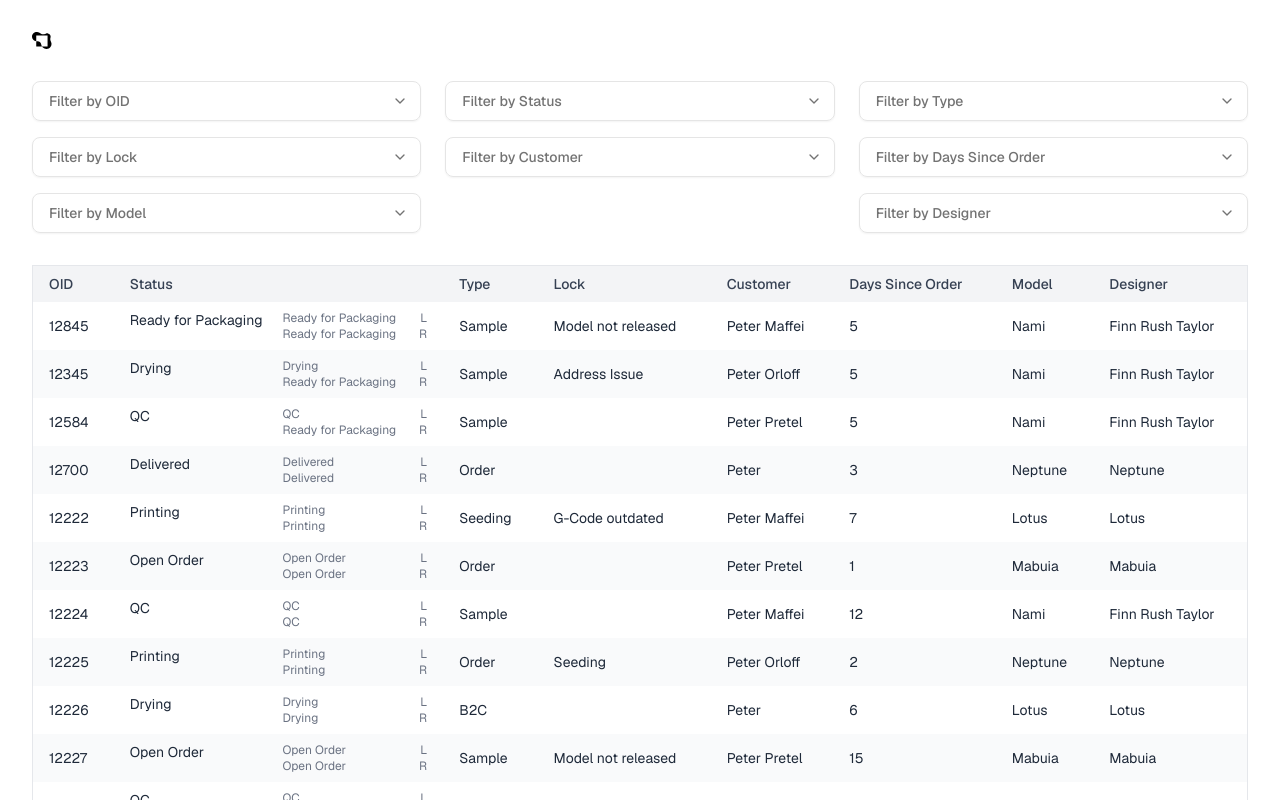
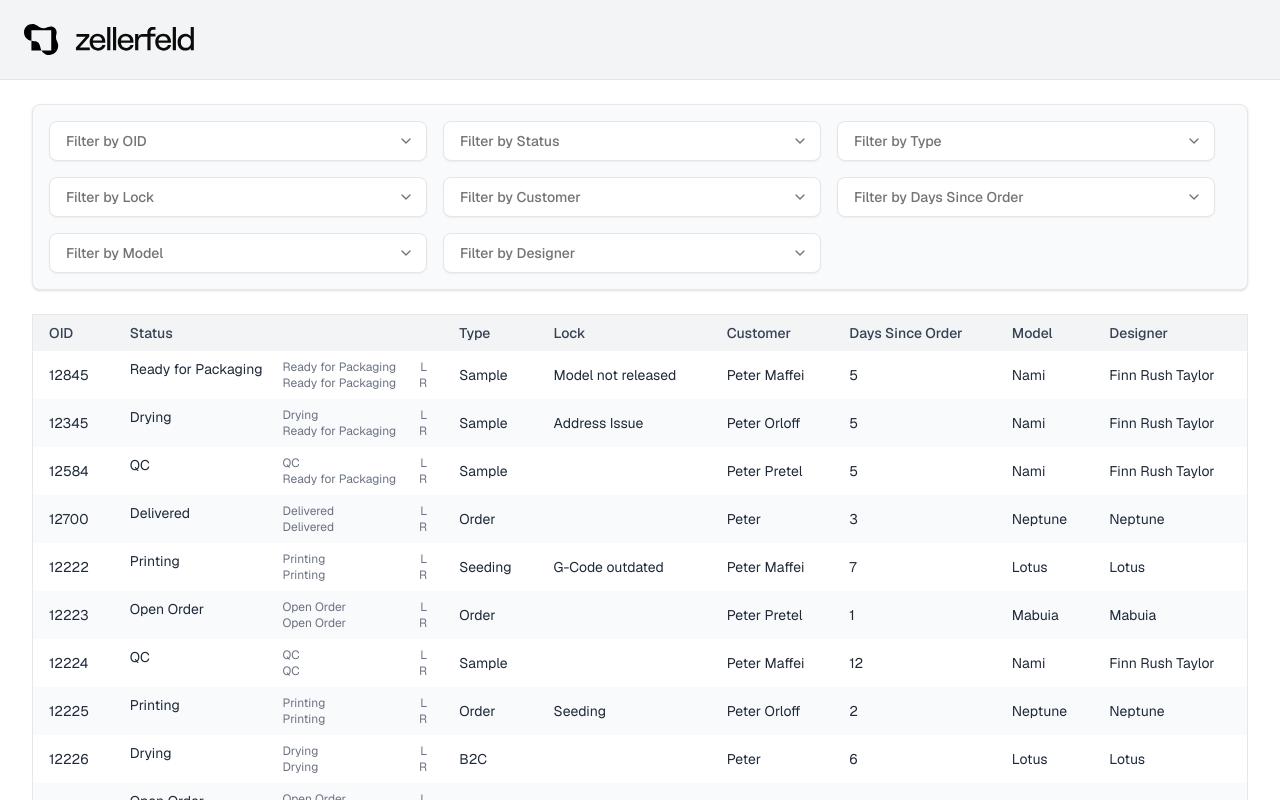
Before and after one commit to mymaryamyr/order-dashboard, a Next.js app: page / in a window 1280 px wide. Shown: the top 800 px of the page. Built offline with nearby package versions, Linux system fonts and the light colour scheme.

Commit message:
fix: improve UI

```diff
--- a/app/page.tsx
+++ b/app/page.tsx
@@ -11,9 +11,7 @@ export default async function Home(props: {
 }) {
   const searchParams = await props.searchParams;
 
-  // Normalize search params: remove undefined + convert to lowercase strings
   const normalizedParams: Record<string, string[]> = {};
-
   for (const [key, value] of Object.entries(searchParams ?? {})) {
     if (Array.isArray(value)) {
       normalizedParams[key] = value.map((v) => v.toLowerCase());
@@ -25,24 +23,32 @@ export default async function Home(props: {
   const filteredData = CleanedMockData.filter((row) => {
     return Object.entries(normalizedParams).every(([key, values]) => {
       const rowValue = row[key as keyof MockSelectRow];
-      if (rowValue == null) return false;
-      return values.includes(String(rowValue).toLowerCase());
+      return (
+        rowValue != null && values.includes(String(rowValue).toLowerCase())
+      );
     });
   });
 
   return (
-    <div className="min-h-screen p-2 pb-20 gap-1 sm:p-8 font-[family-name:var(--font-geist-sans)]">
-      <main className="flex flex-col gap-[32px] row-start-2 sm:items-start">
-        <header>
+    <div className="min-h-screen bg-white text-black dark:bg-zinc-900 dark:text-white font-[family-name:var(--font-geist-sans)]">
+      <header className="w-full h-20 flex items-center px-6 bg-gray-100 dark:bg-zinc-800 border-b">
         <a
+          className="flex items-center gap-4"
           href="https://www.zellerfeld.com/"
           target="_blank"
           rel="noopener noreferrer"
         >
-            <Image src="/logo.svg" alt="Zellerfeld" width={20} height={20} />
+          <Image src="/logo.svg" alt="Zellerfeld" width={35} height={35} />
+          <Image
+            src="/text-logo.svg"
+            alt="Zellerfeld"
+            width={120}
+            height={20}
+          />
         </a>
       </header>
-        <div className="flex flex-wrap items-center justify-between gap-4">
+      <main className="px-4 sm:px-8 py-6 flex flex-col gap-6">
+        <section className="flex flex-wrap gap-4 items-start p-4 rounded-md border border-gray-200 dark:border-zinc-700 bg-gray-50 dark:bg-zinc-800 shadow-sm">
           {SelectData.map((select) => (
             <MultiSelect
               key={select.name}
@@ -51,13 +57,14 @@ export default async function Home(props: {
               options={select.options}
             />
           ))}
-        </div>
+        </section>
 
+        <section>
           <Suspense fallback={<div>Loading...</div>}>
             <Table data={filteredData} />
           </Suspense>
+        </section>
       </main>
-      <footer className="row-start-3 flex gap-[24px] flex-wrap items-center justify-center"></footer>
     </div>
   );
 }
--- a/app/ui/multi-select/page.tsx
+++ b/app/ui/multi-select/page.tsx
@@ -49,64 +49,20 @@ const multiSelectVariants = cva(
     },
   }
 );
-
-/**
- * Props for MultiSelect component
- */
 interface MultiSelectProps
   extends React.ButtonHTMLAttributes<HTMLButtonElement>,
     VariantProps<typeof multiSelectVariants> {
-  /**
-   * An array of option objects to be displayed in the multi-select component.
-   * Each option object has a label, value, and an optional icon.
-   */
   options: {
-    /** The text to display for the option. */
     label: string;
-    /** The unique value associated with the option. */
     value: string;
-    /** Optional icon component to display alongside the option. */
     icon?: React.ComponentType<{ className?: string }>;
   }[];
-
-  /** The default selected values when the component mounts. */
   defaultValue?: string[];
-
-  /**
-   * Placeholder text to be displayed when no values are selected.
-   * Optional, defaults to "Select options".
-   */
   placeholder?: string;
-
-  /**
-   * Animation duration in seconds for the visual effects (e.g., bouncing badges).
-   * Optional, defaults to 0 (no animation).
-   */
   animation?: number;
-
-  /**
-   * Maximum number of items to display. Extra selected items will be summarized.
-   * Optional, defaults to 3.
-   */
   maxCount?: number;
-
-  /**
-   * The modality of the popover. When set to true, interaction with outside elements
-   * will be disabled and only popover content will be visible to screen readers.
-   * Optional, defaults to false.
-   */
   modalPopover?: boolean;
-
-  /**
-   * If true, renders the multi-select component as a child of another component.
-   * Optional, defaults to false.
-   */
   asChild?: boolean;
-
-  /**
-   * Additional class names to apply custom styles to the multi-select component.
-   * Optional, can be used to add custom styles.
-   */
   className?: string;
 }
 
@@ -206,7 +162,7 @@ export const MultiSelect = React.forwardRef<
             {...props}
             onClick={handleTogglePopover}
             className={cn(
-              "flex p-1 rounded-md border min-h-10 h-auto w-full md:basis-[calc(33.333%-1rem)] flex-shrink-0 items-center justify-between bg-inherit hover:bg-inherit [&_svg]:pointer-events-auto",
+              "flex p-1 rounded-md border min-h-10 h-auto w-full md:basis-[calc(33.333%-1rem)] flex-shrink-0 items-center justify-between bg-inherit hover:bg-inherit [&_svg]:pointer-events-auto  bg-white",
               className
             )}
           >
```
Also changed, not shown: public/text-logo.svg (added). Lines whose indentation alone changed are shown as unchanged.
